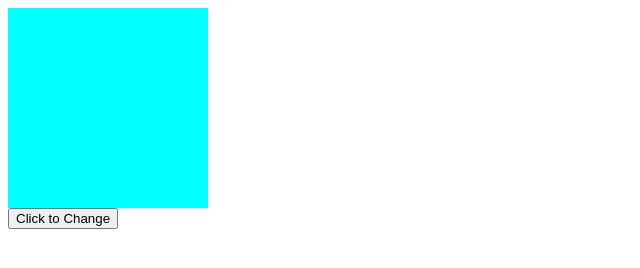
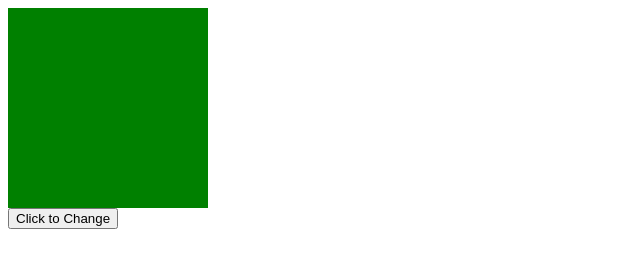
Before and after one commit to mgrabbani999/css-projects, a plain HTML site: page index.html in a window 1280 px wide. Shown: the whole page, without its empty margins (0-640 px from the left). Drawn offline with Linux system fonts and the light colour scheme.

Commit message:
commint nibi

```diff
--- a/style.css
+++ b/style.css
@@ -1,5 +1,5 @@
 #box{
     width: 200px;
     height: 200px;
-    background-color: aqua;
+    background-color: green;
 }
```
